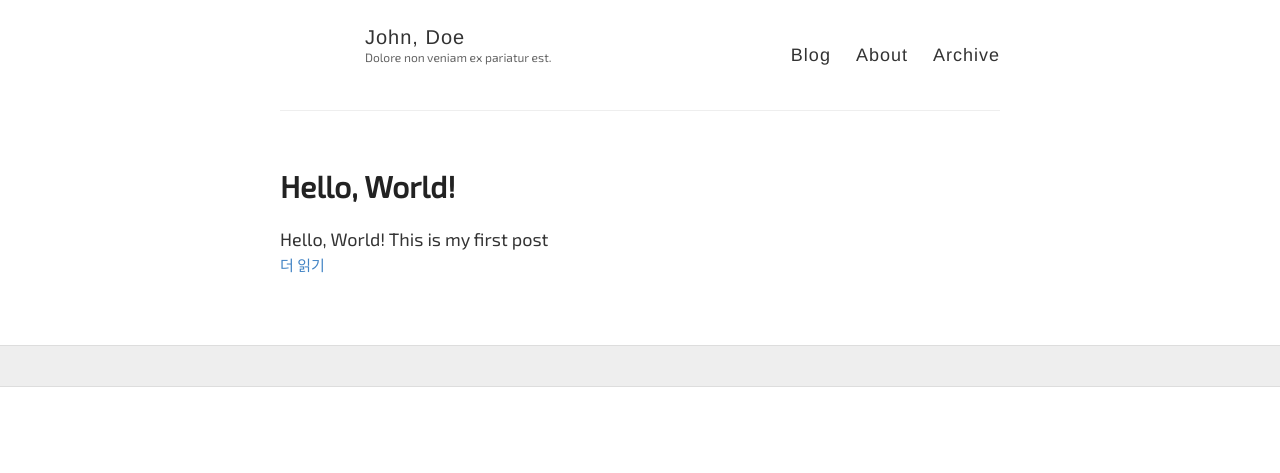
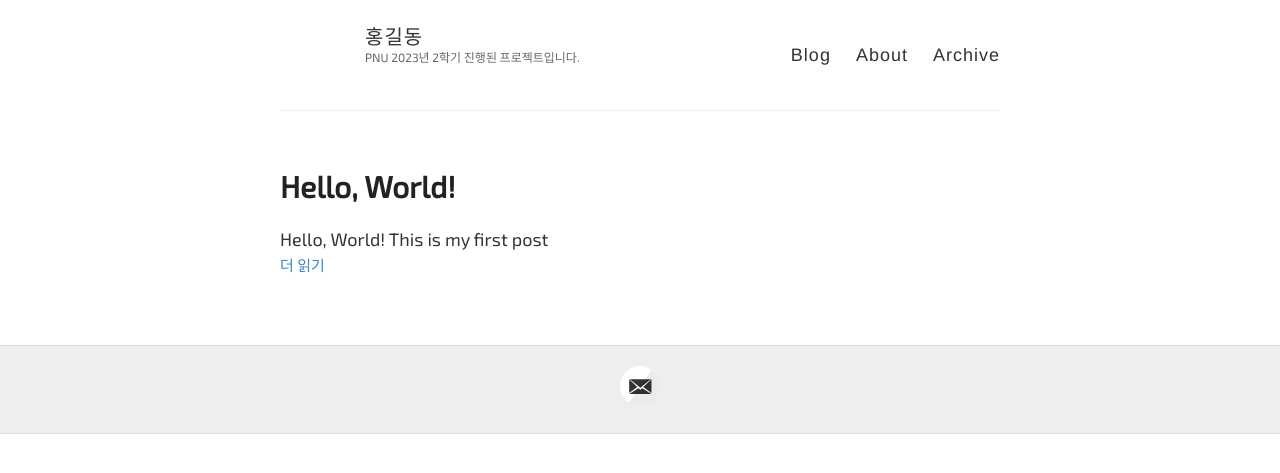
Before and after one commit to ichanguk/ichanguk.github.io, a Jekyll site: the page built from index.html, in a window 1280 px wide. Shown: the top 473 px of the page. Built offline with Jekyll 4.4.1, drawn with Linux system fonts in a browser that asks for light colours; some web fonts are replaced; the list of posts is cut into pages by our own code.

Commit message:
feat: fix config

```diff
--- a/_config.yml
+++ b/_config.yml
@@ -3,10 +3,10 @@
 #
 
 # Name of your site (displayed in the header)
-name: John, Doe
+name: 홍길동
 
 # Short bio or description (displayed in the header)
-description: Dolore non veniam ex pariatur est.
+description: PNU 2023년 2학기 진행된 프로젝트입니다.
 
 # URL of your avatar or profile pic (you could use your GitHub profile pic)
 avatar:
@@ -20,7 +20,7 @@ timezone: Asia/Seoul
 # Includes an icon in the footer for each username you enter
 footer-links:
   dribbble:
-  email:
+  email: ckddnr5527@naver.com
   facebook:
   flickr:
   github:
```
